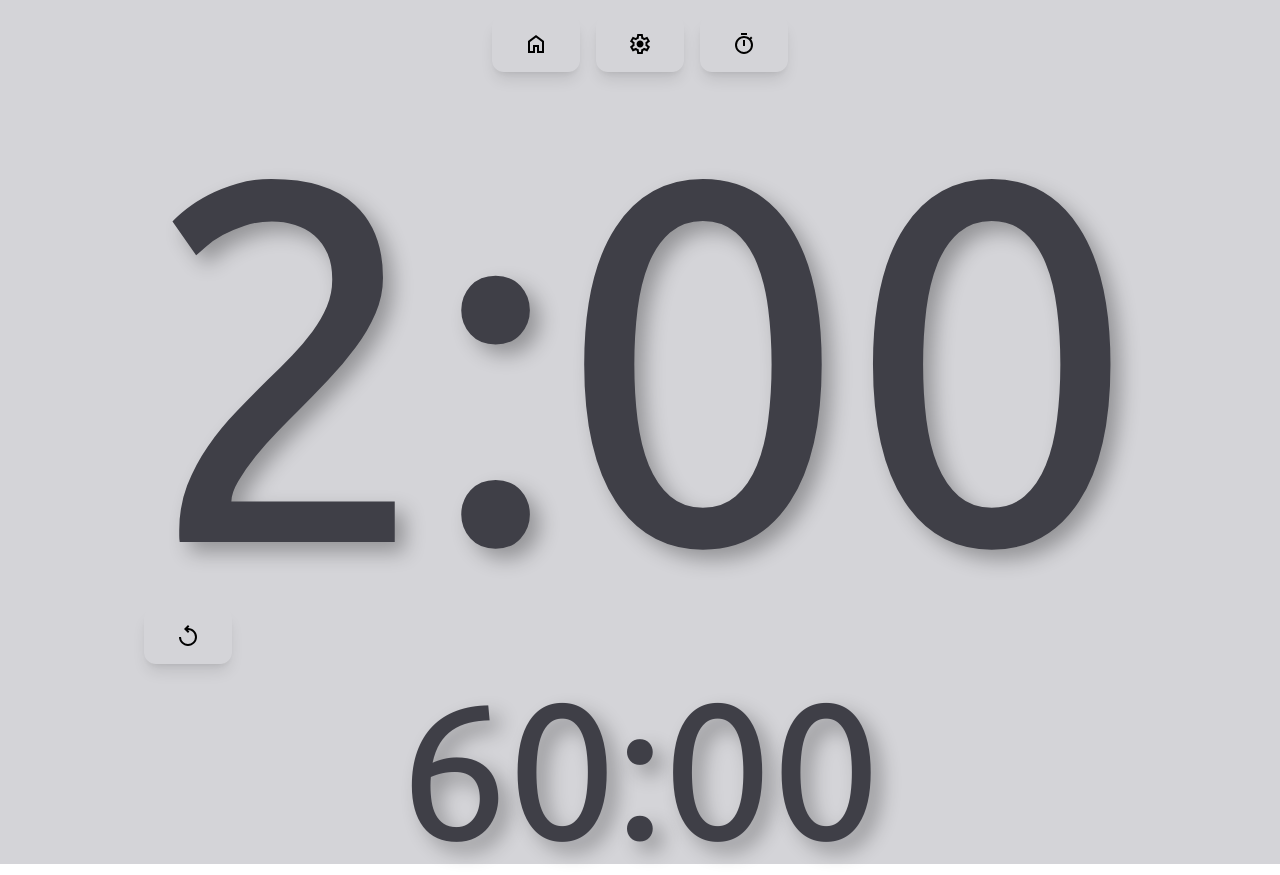
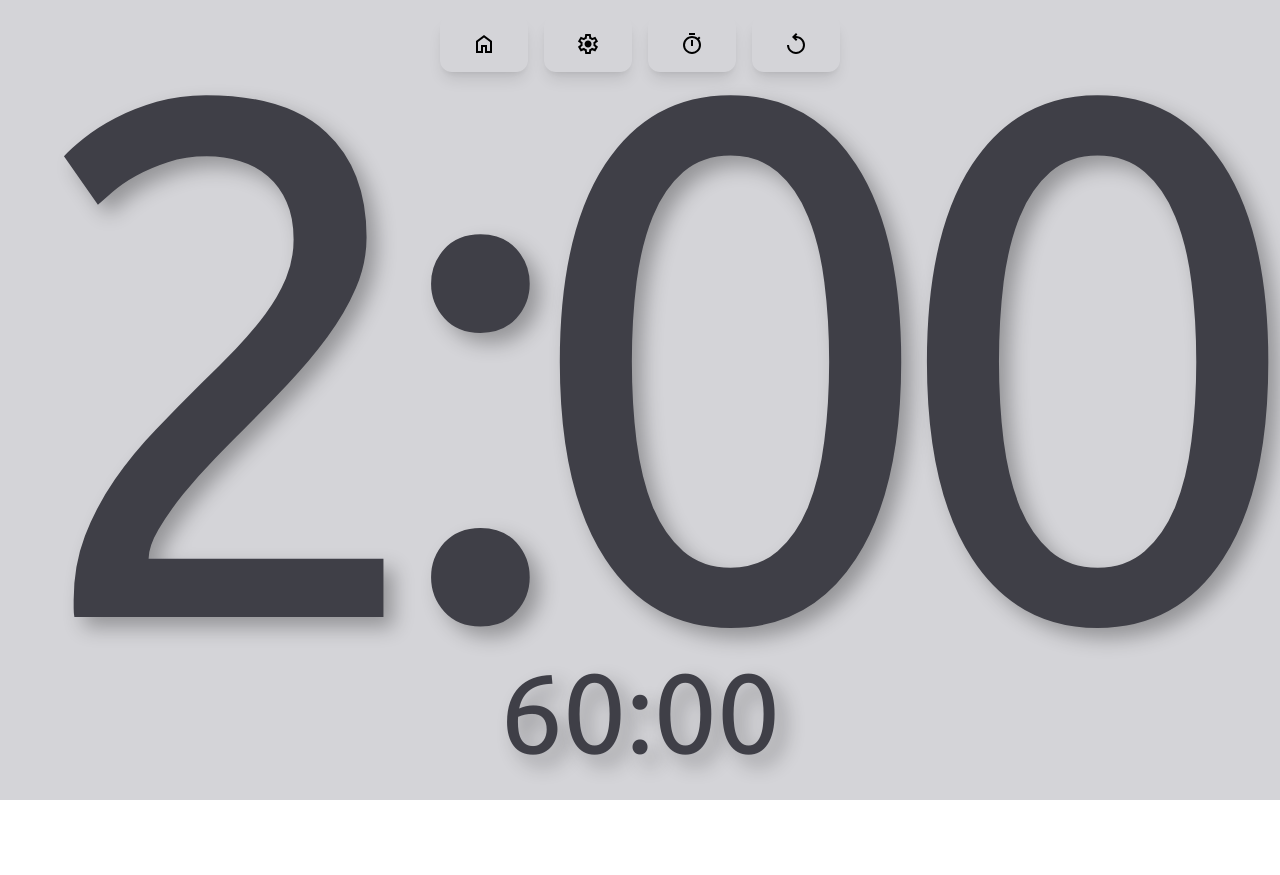
Before and after one commit to sfdeloach/timer-display, a React (Vite) app: page /timers in a window 1280 px wide. After the commit the page ends 800 px from the top, so only its background shows below. Built offline with nearby package versions, Linux system fonts and the light colour scheme.

Commit message:
working product

```diff
--- a/src/Home.jsx
+++ b/src/Home.jsx
@@ -1,6 +1,6 @@
 function Home() {
   return (
-    <div className="mx-auto max-w-3xl space-y-6 p-8">
+    <div className="mx-auto mt-24 max-w-3xl space-y-6 p-8">
       <h1 className="mb-4 text-4xl font-bold text-zinc-800">
         Robert's Rules Timer
       </h1>
@@ -13,10 +13,9 @@ function Home() {
         <section className="space-y-2">
           <h3 className="text-xl font-semibold text-zinc-700">Purpose</h3>
           <p className="text-zinc-600">
-            This timer helps manage debate time during congregational meetings
-            following Robert's Rules of Order Newly Revised. It tracks two
+            This timer helps manage debate time during meetings. It tracks two
             separate timers: one for individual speakers and one for the total
-            time allotted to debate a motion.
+            time allotted to debate a topic.
           </p>
         </section>
 
@@ -74,7 +73,7 @@ function Home() {
               Display the timer page on a screen visible to all participants
             </li>
             <li>Reset the Speaker Timer after each person finishes speaking</li>
-            <li>The Subject Timer tracks the cumulative debate time</li>
+            <li>The Subject Timer tracks the remaining debate time</li>
             <li>Both timers can run simultaneously or independently</li>
           </ul>
         </section>
--- a/src/Settings.jsx
+++ b/src/Settings.jsx
@@ -39,7 +39,7 @@ function Settings() {
   }
 
   return (
-    <form className="flex flex-col items-center gap-6">
+    <form className="mt-24 flex flex-col items-center gap-6">
       <Container title="Speaker Timer">
         <NumberField
           timer="speaker"
--- a/src/Timers.jsx
+++ b/src/Timers.jsx
@@ -1,11 +1,8 @@
 import { useEffect, useContext } from "react";
-import { TimerContext, FillContext } from "./AppLayout";
+import { TimerContext } from "./AppLayout";
 import Container from "./components/Container";
-import Button from "./components/Button";
-import ReplayIcon from "./icons/ReplayIcon";
 
 function Timers() {
-  const fillContext = useContext(FillContext);
   const timerContext = useContext(TimerContext);
   const timerState = timerContext.timerState;
   const setTimerState = timerContext.setTimerState;
@@ -29,9 +26,9 @@ function Timers() {
 
     const percentRemaining = currentSecs / initialSecs;
 
-    if (percentRemaining > 0.5) {
+    if (percentRemaining > 0.25) {
       return "text-zinc-700";
-    } else if (percentRemaining > 0.25) {
+    } else if (percentRemaining > 0.1) {
       return "text-yellow-600";
     } else {
       return "text-red-700";
@@ -59,39 +56,23 @@ function Timers() {
     }));
   }
 
-  function onSpeakerReset() {
-    setTimerState((prevState) => ({
-      ...prevState,
-      speakerSecs: prevState.speakerInitial,
-      speakerIsRunning: false,
-    }));
-  }
-
   return (
     <div className="flex flex-col items-center">
       <Container hasBorder={false}>
         <p
           onClick={onSpeakerClick}
-          className={`cursor-pointer text-[64vh] leading-none transition-colors duration-1000 ${getTimerColor(
+          className={`cursor-pointer text-[92vh]/[84vh] tracking-[-3rem] transition-colors duration-2000 ${getTimerColor(
             timerState.speakerSecs,
             timerState.speakerInitial,
           )} ${getFlashClass(timerState.speakerSecs)}`}
         >
           {timeString(timerState.speakerSecs)}
         </p>
-        <Button
-          id="reset"
-          icon={ReplayIcon}
-          fill={fillContext}
-          onClick={onSpeakerReset}
-        >
-          Reset Speaker Timer
-        </Button>
       </Container>
       <Container hasBorder={false}>
         <p
           onClick={onSubjectClick}
-          className={`cursor-pointer text-[24vh] leading-none transition-colors duration-1000 ${getTimerColor(
+          className={`cursor-pointer text-[14vh]/[6vh] transition-colors duration-2000 ${getTimerColor(
             timerState.subjectSecs,
             timerState.subjectInitial,
           )} ${getFlashClass(timerState.subjectSecs)}`}
--- a/src/components/Navigation.jsx
+++ b/src/components/Navigation.jsx
@@ -1,14 +1,25 @@
-import { useContext } from "react";
+import { useEffect, useContext } from "react";
 import { useNavigate } from "react-router";
-import { FillContext } from "../AppLayout";
+import { TimerContext, FillContext } from "../AppLayout";
 import Button from "./Button";
 import HomeIcon from "../icons/HomeIcon";
 import SettingsIcon from "../icons/SettingsIcon";
 import TimerIcon from "../icons/TimerIcon";
+import ReplayIcon from "../icons/ReplayIcon";
 
 function Navigation({ fill }) {
   const fillContext = useContext(FillContext);
+  const timerContext = useContext(TimerContext);
+  const setTimerState = timerContext.setTimerState;
   let navigate = useNavigate();
+
+  useEffect(() => {
+    setTimerState((prevState) => ({
+      ...prevState,
+      speakerSecs: prevState.speakerInitial,
+      subjectSecs: prevState.subjectInitial,
+    }));
+  }, [setTimerState]);
 
   function onClick(event) {
     switch (event.currentTarget.id) {
@@ -26,11 +37,35 @@ function Navigation({ fill }) {
     }
   }
 
+  function onSpeakerReset() {
+    setTimerState((prevState) => ({
+      ...prevState,
+      speakerSecs: prevState.speakerInitial,
+      speakerIsRunning: false,
+    }));
+  }
+
   return (
-    <div className="my-4 flex gap-4">
+    <div className="absolute z-1 my-4 flex gap-4">
       <Button id="home" icon={HomeIcon} fill={fillContext} onClick={onClick} />
-      <Button id="settings" icon={SettingsIcon} fill={fillContext} onClick={onClick} />
-      <Button id="timers" icon={TimerIcon} fill={fillContext} onClick={onClick} />
+      <Button
+        id="settings"
+        icon={SettingsIcon}
+        fill={fillContext}
+        onClick={onClick}
+      />
+      <Button
+        id="timers"
+        icon={TimerIcon}
+        fill={fillContext}
+        onClick={onClick}
+      />
+      <Button
+        id="reset"
+        icon={ReplayIcon}
+        fill={fillContext}
+        onClick={onSpeakerReset}
+      />
     </div>
   );
 }
```
